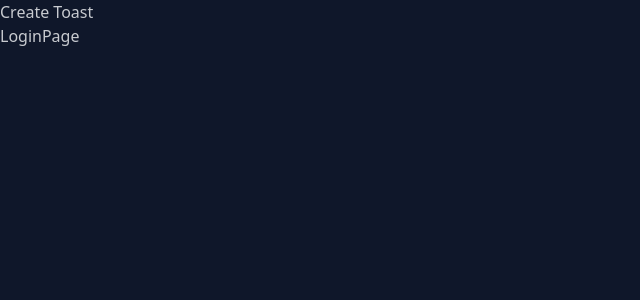
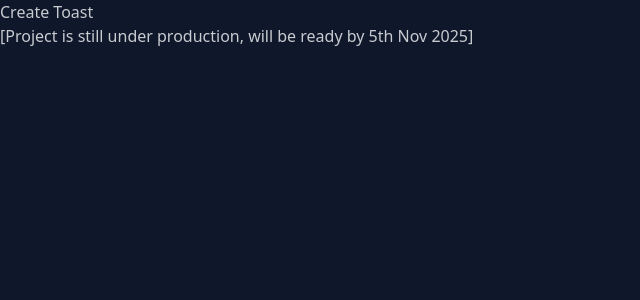
Before and after one commit to kewlaninaveen5/video_call_app_frontend, a React (Vite) app: page /login in a window 1280 px wide. Shown: the top 300 px of the page, without its empty margins (0-640 px from the left). Built offline with nearby package versions, Linux system fonts and the light colour scheme; no server answers.

Commit message:
updated completion date

```diff
--- a/src/pages/LoginPage.jsx
+++ b/src/pages/LoginPage.jsx
@@ -2,7 +2,7 @@ import React from 'react'
 
 const LoginPage = () => {
   return (
-    <div>LoginPage</div>
+    <div>[Project is still under production, will be ready by 5th Nov 2025] </div>
   )
 }
 
```
